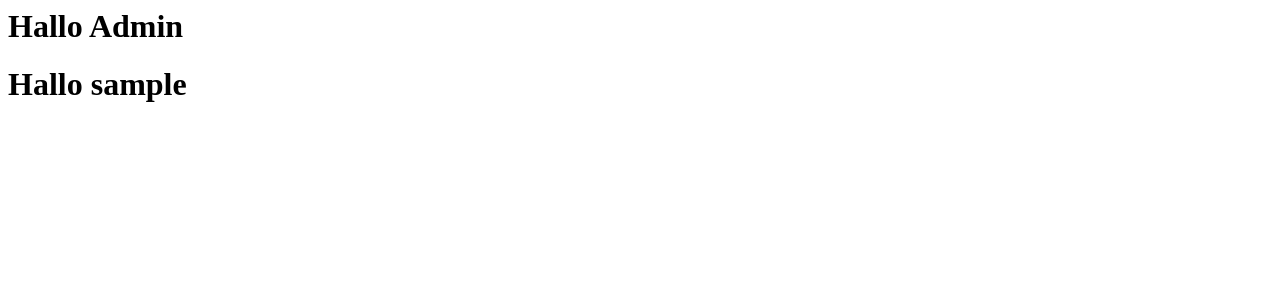
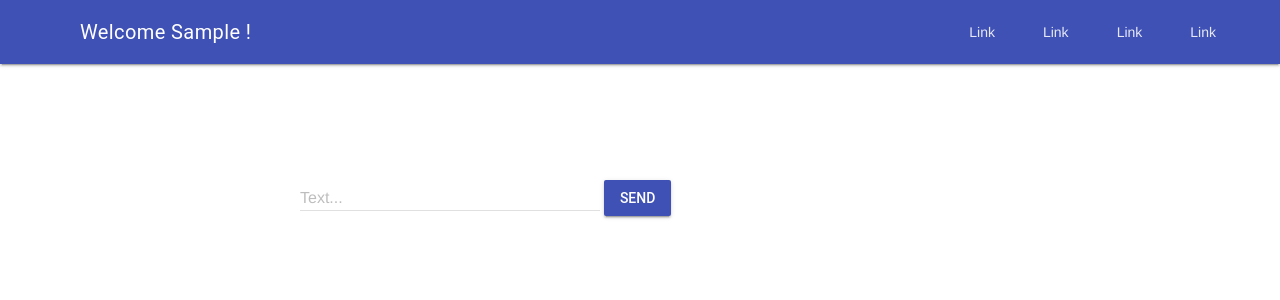
Before and after one commit to coder-91/chatApp, a Django app: page /chat/ in a window 1280 px wide. Shown: the top 300 px of the page. Run offline with Django 5.2, Linux system fonts and the light colour scheme; the visitor is signed in with stand-in values (Sample User, id 1).

Commit message:
Added Material Design Lite and some basic html and css.

```diff
--- a/chatApp/chat/templates/chat/index.html
+++ b/chatApp/chat/templates/chat/index.html
@@ -1,2 +1,52 @@
-<h1>Hallo {{username}}</h1>
-<h1>Hallo {{request.user}}</h1>
+<link rel="stylesheet" href="https://fonts.googleapis.com/icon?family=Material+Icons">
+<link rel="stylesheet" href="https://code.getmdl.io/1.3.0/material.indigo-pink.min.css">
+<script defer src="https://code.getmdl.io/1.3.0/material.min.js"></script>
+
+<style>
+  .page-content {
+    padding: 100px 300px;
+  }
+</style>
+
+<!-- Always shows a header, even in smaller screens. -->
+<div class="mdl-layout mdl-js-layout mdl-layout--fixed-header">
+  <header class="mdl-layout__header">
+    <div class="mdl-layout__header-row">
+      <!-- Title -->
+      <span class="mdl-layout-title">Welcome {{ request.user.first_name }} !</span>
+      <!-- Add spacer, to align navigation to the right -->
+      <div class="mdl-layout-spacer"></div>
+      <!-- Navigation. We hide it in small screens. -->
+      <nav class="mdl-navigation mdl-layout--large-screen-only">
+        <a class="mdl-navigation__link" href="">Link</a>
+        <a class="mdl-navigation__link" href="">Link</a>
+        <a class="mdl-navigation__link" href="">Link</a>
+        <a class="mdl-navigation__link" href="">Link</a>
+      </nav>
+    </div>
+  </header>
+  <div class="mdl-layout__drawer">
+    <span class="mdl-layout-title">Chatroom</span>
+    <nav class="mdl-navigation">
+      <a class="mdl-navigation__link" href="">Link</a>
+      <a class="mdl-navigation__link" href="">Link</a>
+      <a class="mdl-navigation__link" href="">Link</a>
+      <a class="mdl-navigation__link" href="">Link</a>
+    </nav>
+  </div>
+  <main class="mdl-layout__content">
+    <div class="page-content">
+      <!-- Your content goes here -->
+      <form action="#">
+        <div class="mdl-textfield mdl-js-textfield mdl-textfield--floating-label">
+          <input class="mdl-textfield__input" type="text" id="sample3">
+          <label class="mdl-textfield__label" for="sample3">Text...</label>
+        </div>
+        <button class="mdl-button mdl-js-button mdl-button--raised mdl-js-ripple-effect mdl-button--colored">
+          Send
+        </button>
+      </form>
+
+    </div>
+  </main>
+</div>
```
